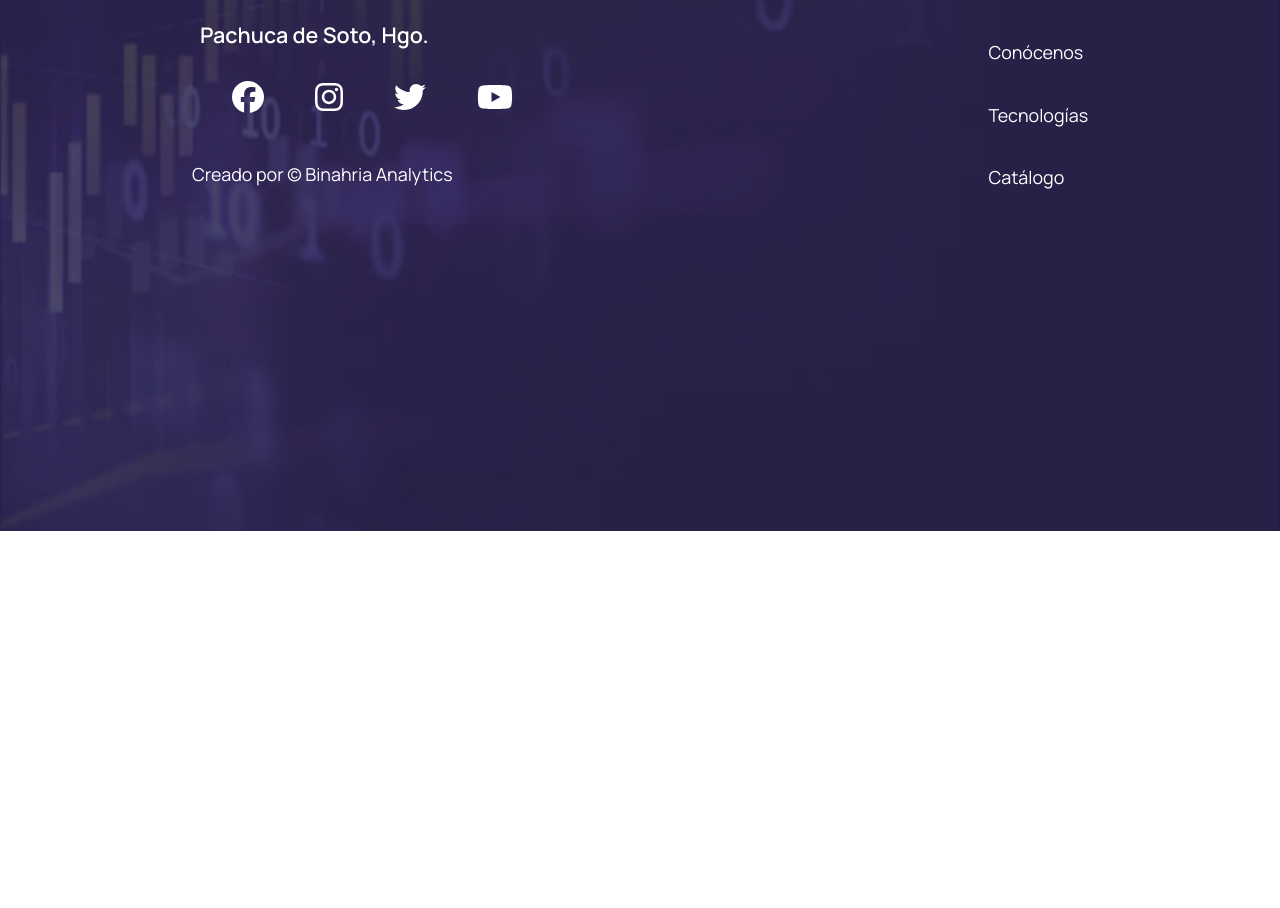
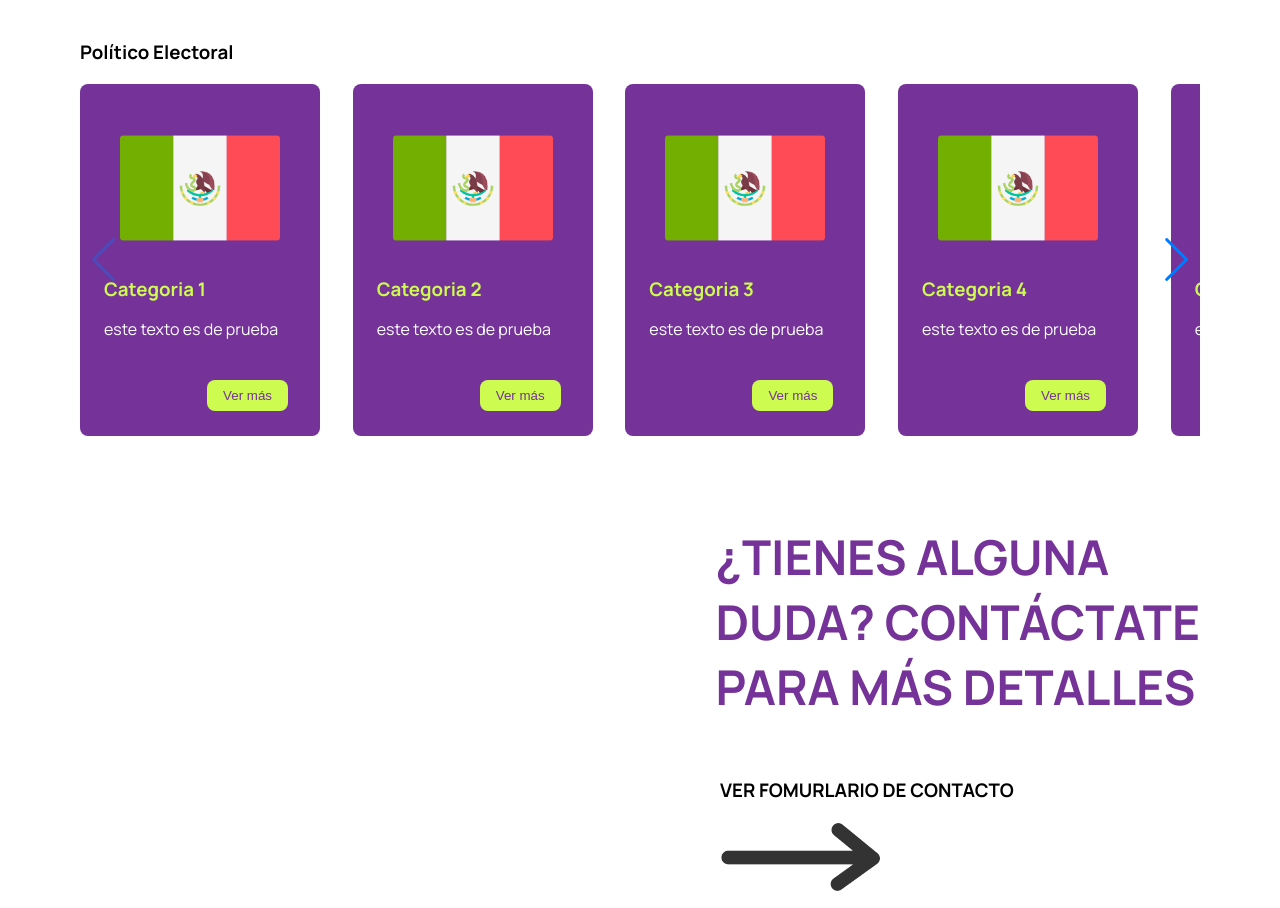
Before and after one commit to ForeverMikk/binahria-page, a React (Create React App) app: page /catalogo in a window 1280 px wide. Shown: the part 1889-2797 px from the top of the page. Before the commit the page ends 2420 px from the top, so only its background shows below. Built offline with nearby package versions, Linux system fonts and the light colour scheme.

Commit message:
add new functions in catalog component

```diff
--- a/package.json
+++ b/package.json
@@ -25,6 +25,7 @@
     "react-select": "^5.4.0",
     "react-tsparticles": "^1.27.0",
     "react-vis": "^1.11.7",
+    "swiper": "^8.3.2",
     "web-vitals": "^1.1.2"
   },
   "homepage": "https://binahria.com.mx/",
--- a/public/index.html
+++ b/public/index.html
@@ -24,6 +24,13 @@
       work correctly both with client-side routing and a non-root public URL.
       Learn how to configure a non-root public URL by running `npm run build`.
     -->
+
+    <link
+      rel="stylesheet"
+      href="https://cdn.jsdelivr.net/npm/swiper@8/swiper-bundle.min.css"
+    />
+
+    <script src="https://cdn.jsdelivr.net/npm/swiper@8/swiper-bundle.min.js"></script>
     <title>React App</title>
   </head>
   <body>
--- a/src/components/Catalogo/Catalogo.js
+++ b/src/components/Catalogo/Catalogo.js
@@ -1,9 +1,9 @@
 import React, { Component } from 'react'
 import CatalogoCategories from './CatalogoCategories/CatalogoCategories'
 import CatalogoHeader from './CatalogoHeader/CatalogoHeader'
-import CatalogoList from './CatalogoList/CatalogoList'
-import ProductosBasicos from './ProductosBasicos/ProductosBasicos'
-import ProductosEspeciales from './ProductosEspeciales/ProductosEspeciales'
+// import CatalogoList from './CatalogoList/CatalogoList'
+// import ProductosBasicos from './ProductosBasicos/ProductosBasicos'
+// import ProductosEspeciales from './ProductosEspeciales/ProductosEspeciales'
 
 export default class Catalogo extends Component {
     componentDidMount() {
@@ -11,7 +11,7 @@ export default class Catalogo extends Component {
     }
     render() {
         return (
-            <section id="catalogo\">
+            <section id="catalogo">
                 <CatalogoHeader/>
                 <CatalogoCategories />
                 {/* <CatalogoList/>
--- a/src/components/Catalogo/CatalogoCategories/CatalogoCategories.css
+++ b/src/components/Catalogo/CatalogoCategories/CatalogoCategories.css
@@ -1,5 +1,6 @@
 .catalog-categories {
-    height: 100vh;
+    margin: 5rem;
+    margin-bottom: 8rem;
 }
 
 .catalog-categories .categories {
@@ -7,3 +8,45 @@
     align-items: center;
     justify-content: space-around;
 }
+
+.catalog-categories .question{
+    text-align: left;
+    font-size: 3rem;
+    text-transform: uppercase;
+
+    color: #753399;
+}
+.down-menu {
+    display: flex;
+    flex-direction: column;
+    align-items: flex-end;
+}
+ .catalog-categories .arrow {
+    display: flex;
+    flex-direction: column;
+    /* align-items: flex-end; */
+    /* width: 30rem; */
+    /* text-align: left; */
+}
+.catalog-categories .arrow .arrow-title {
+    text-transform: uppercase;
+    width: 30rem;
+    text-align: left;
+}
+
+.catalog-categories .arrow img {
+    width: 10rem;
+    height: auto;
+}
+
+.catalog-categories .contact {
+    margin: 2rem;
+    margin-right: 20rem;
+    color: #fff;
+    background: #753399;
+    border: none;
+    font-size: 2rem;
+    font-weight: 500;
+    padding: 0.75rem 1rem;
+    border-radius: 0.5rem;
+}
--- a/src/components/Catalogo/CatalogoCategories/CatalogoCategories.jsx
+++ b/src/components/Catalogo/CatalogoCategories/CatalogoCategories.jsx
@@ -2,21 +2,54 @@ import React from 'react';
 import CategoriesDropdown from './CategoriesDropdown/CategoriesDropdown';
 
 import './CatalogoCategories.css';
+import Category from './Category/Category';
+import arrow from '../../../assets/images/arrow-right.png';
+import img1 from '../../../assets/images/mexico.png';
 
 const options = [
-    { value: 'category-1', label: 'Categoria 1'},
-    { value: 'category-2', label: 'Categoria 2'},
-    { value: 'category-3', label: 'Categoria 3'},
+    { value: 'category-1', label: 'Categoria 1', description: "este texto es de prueba", img: img1},
+    { value: 'category-2', label: 'Categoria 2', description: "este texto es de prueba", img: img1},
+    { value: 'category-3', label: 'Categoria 3', description: "este texto es de prueba", img: img1},
+    { value: 'category-4', label: 'Categoria 4', description: "este texto es de prueba", img: img1},
+    { value: 'category-5', label: 'Categoria 5', description: "este texto es de prueba", img: img1},
 ]
 
 const CatalogoCategories = () => {
     return (
         <div className='catalog-categories'>
-            <h1>Categories</h1>
+            {/* <h1>Categories</h1> */}
             <div className="categories">
                 <CategoriesDropdown title='Categoría Político electoral' options={options}/>
                 <CategoriesDropdown title='Categoría Gubernamental' options={options}/>
                 <CategoriesDropdown title='Categoría Corporativa' options={options}/>
+            </div>
+
+            <Category title="Político Electoral" categories={options} />
+            <Category title="Político Electoral" categories={options} />
+            <Category title="Político Electoral" categories={options} />
+
+            <div className="down-menu">
+                <h1 className='question'>
+                    ¿Tienes alguna
+                    <br />
+                    duda? Contáctate
+                    <br />
+                    para más detalles
+                </h1>
+
+                <div className="arrow">
+                    <h3 className='arrow-title'>Ver fomurlario de contacto</h3>
+                    <img src={arrow} className='arrow' alt="Flecha de redirección" />
+                </div>
+
+                <div className="arrow">
+                    <h3 className='arrow-title'>Agenda una reunión</h3>
+                    <img src={arrow} alt="Flecha de redirección" />
+                </div>
+
+                <button className='contact'>
+                    Contacto
+                </button>
             </div>
         </div>
     )
--- /dev/null
+++ b/src/components/Catalogo/CatalogoCategories/Category/Category.css
@@ -0,0 +1,60 @@
+.category {
+    margin: 3rem 0;
+}
+
+.cat-card {
+    width: 15rem;
+    height: 22rem;
+    margin-right: 3rem;
+    background: #753399;
+    display: flex;
+    flex-direction: column;
+    align-items: center;
+    justify-content: center;
+    border-radius: 0.5rem;
+}
+
+.cat-card .swiper-main {
+    width: 90%;
+    margin: 0 5rem;
+}
+.cat-card .swiper {
+    height: 25rem;
+    display: flex;
+    align-items: center;
+}
+.cat-card .swiper-wrapper {
+    height: auto;
+}
+
+.cat-card img {
+    height: 10rem;
+    width: 80%;
+    object-fit: contain;
+}
+
+.cat-card .card-title, .cat-card .card-description {
+    width: 80%;
+    margin: 0.5rem 0;
+}
+
+.cat-card .card-title {
+    color: #CDFB4F;
+    text-align: left;
+}
+
+.cat-card .card-description {
+    color: #fff;
+    text-align: left;
+}
+
+.cat-card button {
+    background: #CDFB4F;
+    color: #753399;
+    border: none;
+    padding: 0.5rem 1rem;
+    border-radius: 0.5rem;
+    align-self: flex-end;
+    margin-top: 2rem;
+    margin-right: 2rem;
+}
--- /dev/null
+++ b/src/components/Catalogo/CatalogoCategories/Category/Category.jsx
@@ -0,0 +1,55 @@
+import React from 'react';
+import { Swiper, SwiperSlide } from 'swiper/react';
+import { Navigation, Pagination, Scrollbar, A11y } from 'swiper';
+
+import './Category.css';
+
+const CategoryCard = ({title, description, img}) => {
+    return (
+        <div className='cat-card'>
+            <img src={img} alt={title} />
+            <h3 className="card-title">{title}</h3>
+            <p className="card-description">{description}</p>
+            <button>Ver más</button>
+        </div>
+    )
+}
+
+const Category = ({title, categories}) => {
+    return (
+        <div className="category">
+            <h3 className="title">{title}</h3>
+
+            <Swiper
+                modules={[Navigation, Pagination, Scrollbar, A11y]}
+                navigation
+                spaceBetween={50}
+                slidesPerView={3}
+                breakpoints={{
+                    0: {
+                        width: 320,
+                        slidesPerView: 1,
+                    },
+                     // when window width is >= 640px
+                    640: {
+                        width: 640,
+                        slidesPerView: 2,
+                    },
+                    // when window width is >= 768px
+                    768: {
+                        width: 768,
+                        slidesPerView: 3,
+                    },
+                }}
+            >
+                {categories.map(({label, description, img}, index) => (
+                    <SwiperSlide key={index}>
+                        <CategoryCard title={label} description={description} img={img} />
+                    </SwiperSlide>
+                ))}
+            </Swiper>
+        </div>
+    )
+}
+
+export default Category
--- a/src/components/Home/HomeHeader/HomeHeader.css
+++ b/src/components/Home/HomeHeader/HomeHeader.css
@@ -7,7 +7,7 @@
 }
 #header #main-text{
     margin-left: 10vw;
-    margin-top: 20vw;
+    margin-top: 15vw;
     width: 60%;
 }
 #header #main-text .title{
--- a/src/components/Navbar/Navbar.js
+++ b/src/components/Navbar/Navbar.js
@@ -27,7 +27,9 @@ const Navbar = () => {
         <nav className="navig">
 
             <div className="icon">
-                <a href="/"><img className="logo" src={logo} alt="" ></img></a>
+                <NavLink to='/'>
+                    <img className="logo" src={logo} alt="" ></img>
+                </NavLink>
             </div>
 
             <button className="nav-button" onClick={handleClick}>
--- a/src/index.js
+++ b/src/index.js
@@ -2,6 +2,7 @@ import React from 'react';
 import ReactDOM from 'react-dom';
 import { BrowserRouter as Router } from 'react-router-dom';
 import { I18nextProvider } from 'react-i18next';
+// import 'reactjs-popup/dist/index.css';
 
 import './assets/styles/index.css';
 import i18n from './i18n';
```
Also changed, not shown: src/assets/images/arrow-right.png (added), 1 other file (tests, documents, lock files or other folders).
